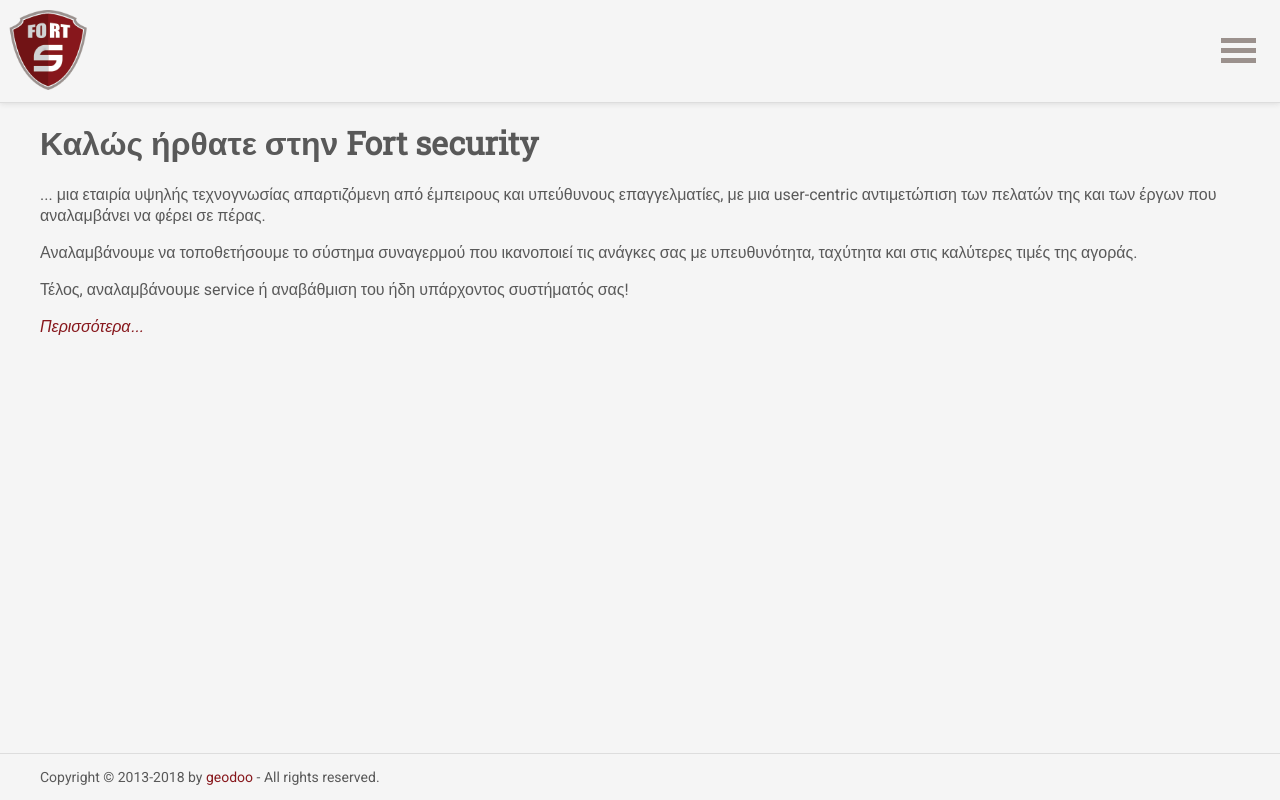
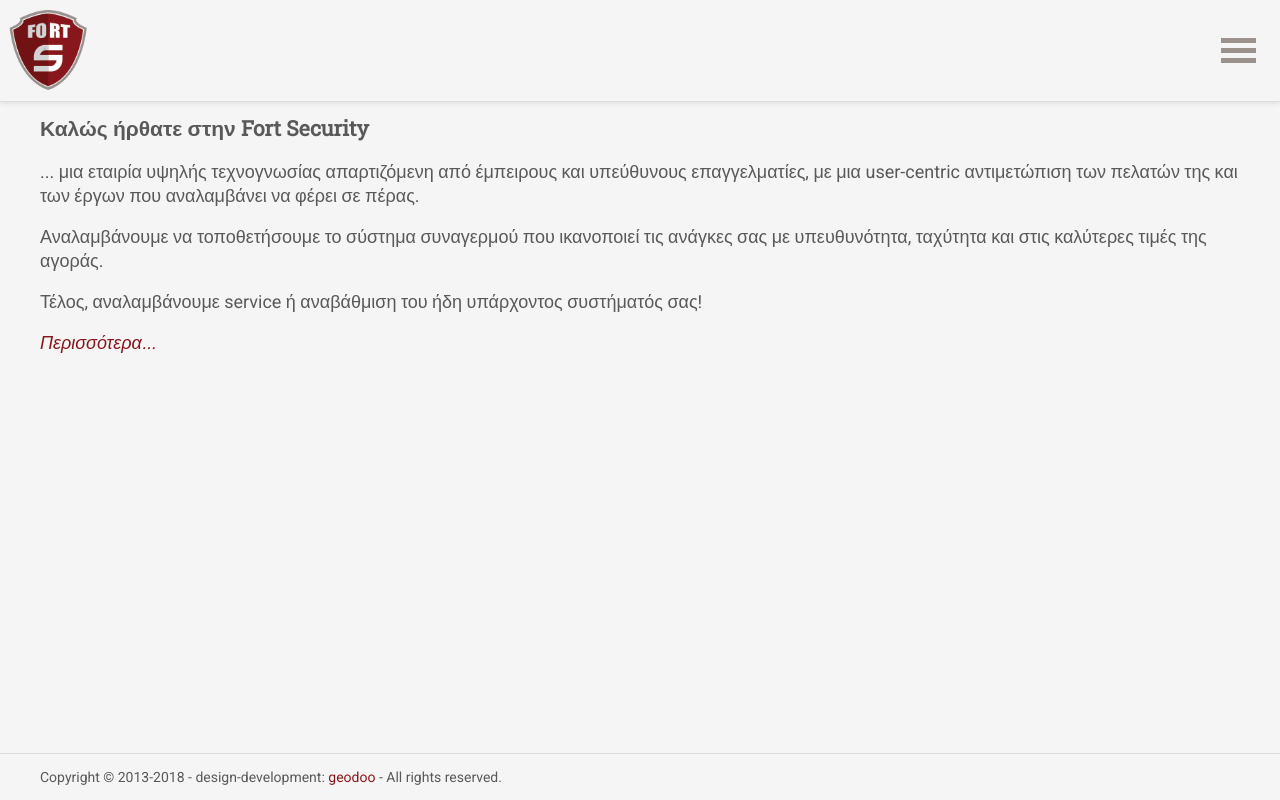
Before and after one commit to GeoDoo/fortNew, a React (Create React App) app: page / in a window 1280 px wide. Built offline with nearby package versions, Linux system fonts and the light colour scheme.

Commit message:
Minor changes and notes

```diff
--- a/src/adapters/copyright.js
+++ b/src/adapters/copyright.js
@@ -12,7 +12,9 @@
 
 const createCopyright = () => (
   <p>
-    {`${beginning} ${ascii} ${createYearsRange(startYear)} by`}{' '}
+    {`${beginning} ${ascii} ${createYearsRange(startYear)}`}
+    {' - '}
+    {`design-development:`}{' '}
     <a
       rel="noopener noreferrer"
       href="https://www.linkedin.com/in/georgekarametas"
--- a/src/assets/text/welcome.json
+++ b/src/assets/text/welcome.json
@@ -1,7 +1,7 @@
 {
   "title": {
     "beginning": "Καλώς ήρθατε στην ",
-    "ending": "Fort security"
+    "ending": "Fort Security"
   },
   "paragraphs": [
     "... μια εταιρία υψηλής τεχνογνωσίας απαρτιζόμενη από έμπειρους και υπεύθυνους επαγγελματίες, με μια user-centric αντιμετώπιση των πελατών της και των έργων που αναλαμβάνει να φέρει σε πέρας.",
--- a/src/index.css
+++ b/src/index.css
@@ -7,7 +7,7 @@
   color: #595959;
   background: #f5f5f5;
   font-family: 'Roboto', sans-serif;
-  font-size: 16px;
+  font-size: 18px;
   line-height: 1.3;
 }
 
@@ -18,6 +18,10 @@
 h5,
 h6 {
   font-family: 'Roboto Slab', sans-serif;
+}
+
+h1 {
+  font-size: 21px;
 }
 
 #root {
```
Also changed, not shown: src/App.js (+6 -2 lines).
